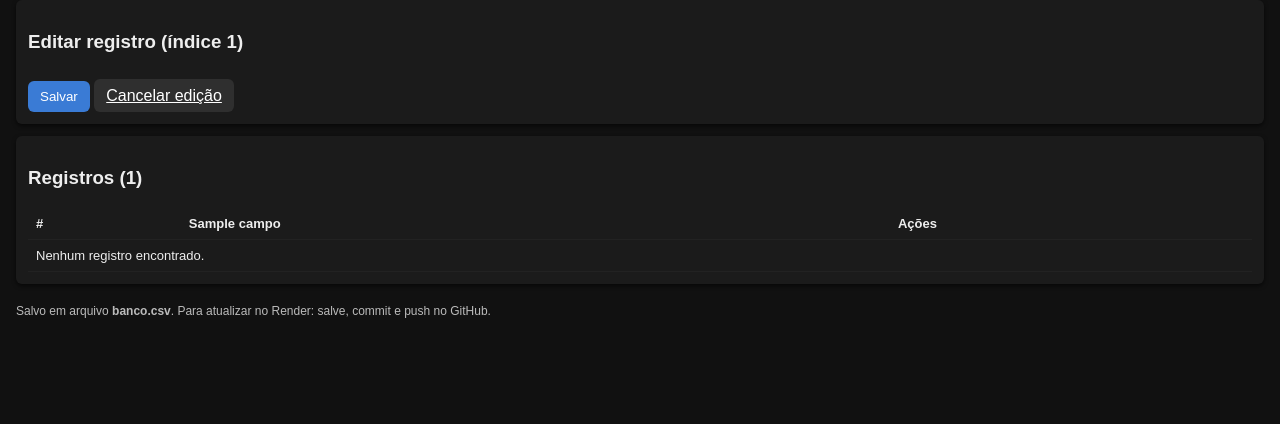
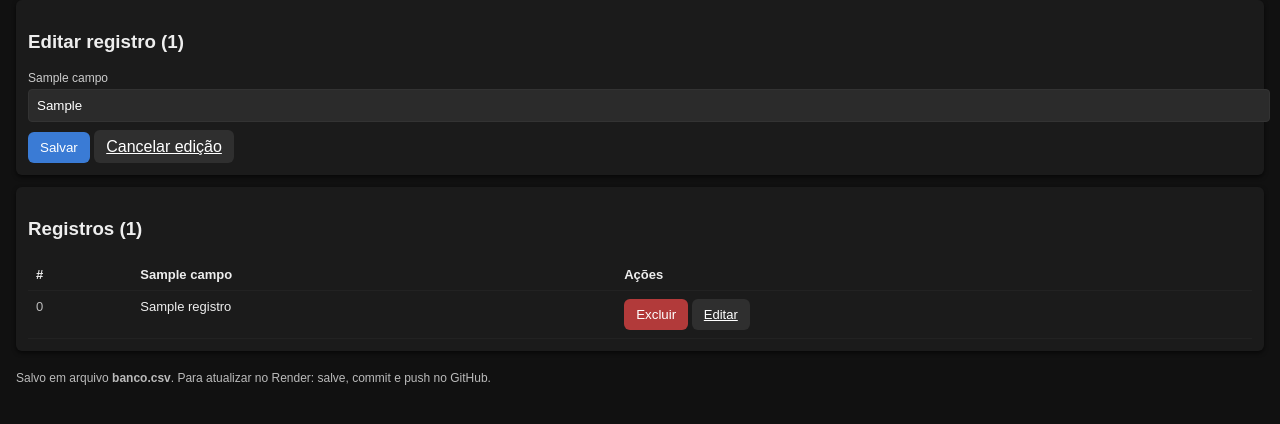
Before and after one commit to alancustodiocav-prog/app-veiculos, a Flask app: template templates/index.html in a window 1280 px wide. Shown: the part 66-490 px from the top of the page. Run offline with Flask 3, Linux system fonts and the light colour scheme; the template is opened without the code that fills it: most values are stand-ins (such as "Sample title", 1, 10 or a date in 2020).

Commit message:
Corrige template index.html compatível com Jinja2

```diff
--- a/templates/index.html
+++ b/templates/index.html
@@ -5,7 +5,6 @@
   <meta name="viewport" content="width=device-width,initial-scale=1" />
   <title>Sistema de Veículos</title>
   <style>
-    /* Dark theme: preto e cinza */
     body { background:#111; color:#eee; font-family: Arial, sans-serif; margin:0; padding:0 16px 50px 16px;}
     header { padding:16px 0; display:flex; align-items:center; justify-content:space-between; }
     h1 { margin:0; font-size:20px; color:#fff; }
@@ -51,9 +50,8 @@
       {% endif %}
     {% endwith %}
 
-    <!-- Se estivermos editando, abre o formulário de edição; caso contrário, formulário de novo -->
     {% if edit_registro is defined %}
-      <h3>Editar registro (índice {{ edit_index }})</h3>
+      <h3>Editar registro ({{ edit_index }})</h3>
       <form method="post" action="{{ url_for('editar', idx=edit_index) }}">
     {% else %}
       <h3>Adicionar novo veículo</h3>
@@ -61,7 +59,7 @@
     {% endif %}
 
       <div class="row">
-        {% for i, campo in enumerate(campos) %}
+        {% for campo in campos %}
           <div class="col">
             <label>{{ campo }}</label>
             {% if campo == 'OBSERVAÇÃO' %}
@@ -72,9 +70,6 @@
               <input type="text" name="{{ campo }}" value="{{ edit_registro[campo] if edit_registro is defined else '' }}">
             {% endif %}
           </div>
-          {% if (i+1) % 5 == 0 %}
-            </div><div class="row" style="margin-top:8px;">
-          {% endif %}
         {% endfor %}
       </div>
 
@@ -100,17 +95,17 @@
         </tr>
       </thead>
       <tbody>
-        {% for i, r in enumerate(registros) %}
+        {% for r in registros %}
           <tr>
-            <td class="small">{{ i }}</td>
+            <td class="small">{{ loop.index0 }}</td>
             {% for c in campos %}
               <td>{{ r[c] }}</td>
             {% endfor %}
             <td>
-              <form method="post" action="{{ url_for('excluir', idx=i) }}" style="display:inline">
+              <form method="post" action="{{ url_for('excluir', idx=loop.index0) }}" style="display:inline">
                 <button class="btn danger" onclick="return confirm('Confirmar exclusão?')" type="submit">Excluir</button>
               </form>
-              <a class="btn" href="{{ url_for('editar', idx=i) }}">Editar</a>
+              <a class="btn" href="{{ url_for('editar', idx=loop.index0) }}">Editar</a>
             </td>
           </tr>
         {% else %}
```
Also changed, not shown: templates/Novo Documento de Texto.txt (deleted).
